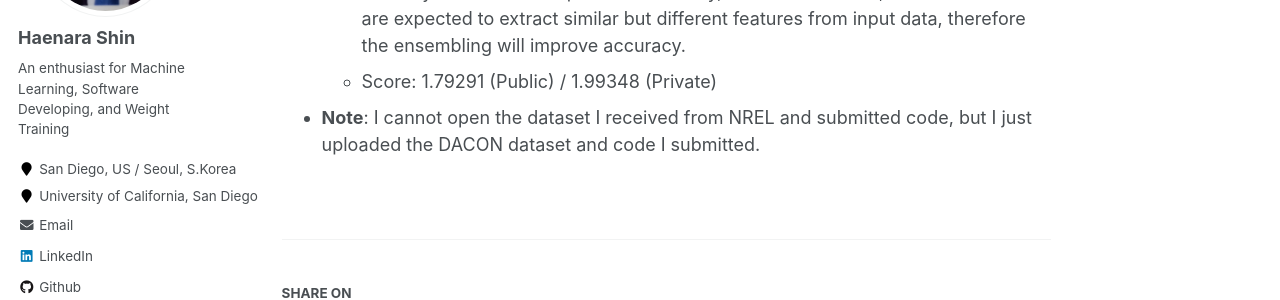
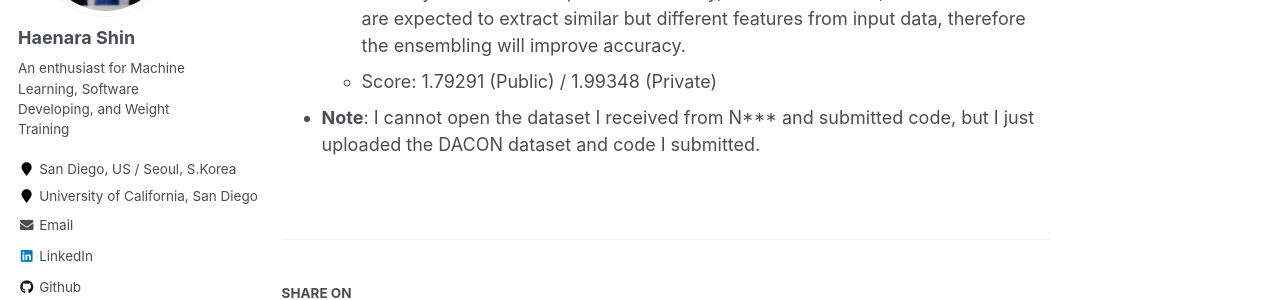
Before and after one commit to haenara-shin/haenara-shin.github.io, a Jekyll site: the page built from _portfolio/8_PV POWER Prediction.md, in a window 1280 px wide and 900 px high, scrolled down 975 px. Shown: the part 252-552 px from the top of the window. Built offline with Jekyll 4.4.1, drawn with Linux system fonts in a browser that asks for light colours.

Commit message:
Update 8_PV POWER Prediction.md

```diff
--- a/_portfolio/8_PV POWER Prediction.md
+++ b/_portfolio/8_PV POWER Prediction.md
@@ -16,7 +16,7 @@ collection: portfolio
   * Models: Sequential CNN(two for Conv1D layers with LayerNormalized input), Sequential FC(two for Dense layers with l2 regularizers and LayerNormalized input), LSTM (one for LSTM layer with LayerNormalized input), Sequentially connected CNN-LSTM layer(two for Conv1D layers and one for LSTM layer with LayerNormalized input), LGBM(bagging_fraction and feature_fraction were used), and RF(feature_fraction and bagging were used). Totally, 4 (DL models) * 9 (# of quantile) * 2 (separately targeted days) models from deep learning and 2 (separately targeted days) * 9 (# of quantile) models from LGBM, and 2 RF models were ensembled with the linear meta model, which is the one FC layer with LayerNormalized input. That is to say, 54 models in total, each of 54 models are expected to extract similar but different features from input data, therefore the ensembling will improve accuracy.
   * Score: 1.79291 (Public) / 1.99348 (Private)
 
-- **Note**: I cannot open the dataset I received from NREL and submitted code, but I just uploaded the DACON dataset and code I submitted.
+- **Note**: I cannot open the dataset I received from N*** and submitted code, but I just uploaded the DACON dataset and code I submitted.
 
 <!-- ![데이콘](https://user-images.githubusercontent.com/58493928/116183247-67d09d00-a6d2-11eb-93b4-aa0c594e1781.png)
 - Through SOTA model evaluations without using pre-trained weights, I ranked the 21st-rank before 14 days to the deadline of submission, and I ranked at 49th of Private LB among 876 participants. This is because I didn't use the Ensemble/stacking models, and stopped submission by updating codes (due to family issues).
```
